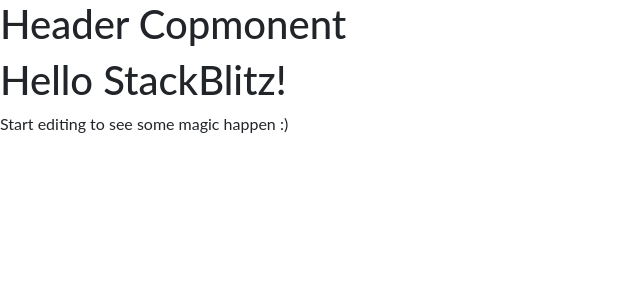
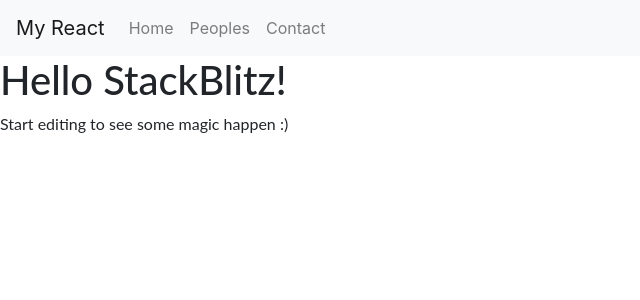
Before and after one commit to kushanz/react-scratch, a React (Create React App) app: page / in a window 1280 px wide. Shown: the top 300 px of the page, without its empty margins (0-640 px from the left). Built offline with nearby package versions, Linux system fonts and the light colour scheme.

Commit message:
bootstrap header

```diff
--- a/src/App.js
+++ b/src/App.js
@@ -7,7 +7,7 @@
 export default function App() {
   return (
     <div>
-    <Header title="Header Copmonent"/>
+    <Header title="My React"/>
       <h1>Hello StackBlitz!</h1>
       <p>Start editing to see some magic happen :)</p>
     </div>
--- a/src/pages/Header.jsx
+++ b/src/pages/Header.jsx
@@ -2,8 +2,22 @@
 
 export default function Header(props) {
   return (
-    <div>
-      <h1>{props.title}</h1>
+    <nav class="navbar navbar-expand-lg navbar-light bg-light">
+    <a class="navbar-brand" href="#">{props.title}</a>
+
+    <div class="collapse navbar-collapse" id="navbarSupportedContent">
+      <ul class="navbar-nav mr-auto">
+        <li class="nav-item">
+          <a class="nav-link" href="#">Home</a>
+        </li>
+        <li class="nav-item">
+          <a class="nav-link" href="#">Peoples</a>
+        </li>
+        <li class="nav-item">
+          <a class="nav-link" href="#">Contact</a>
+        </li>
+      </ul>
     </div>
+  </nav>
   )
 }
```
